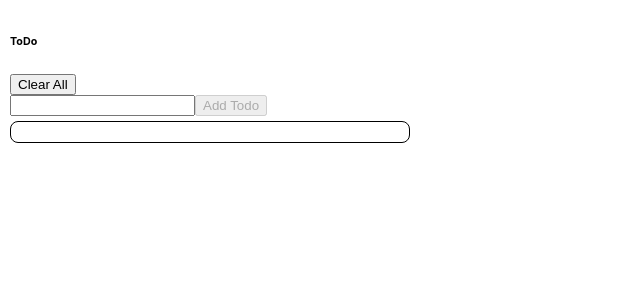
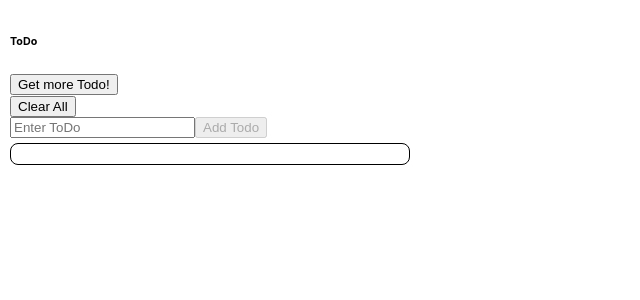
Before and after one commit to ADK920/todoListHook, a React (Create React App) app: page / in a window 1280 px wide. Shown: the top 300 px of the page, without its empty margins (0-640 px from the left). Built offline with nearby package versions, Linux system fonts and the light colour scheme.

Commit message:
separate state

```diff
--- a/src/components/Todo/Todo.js
+++ b/src/components/Todo/Todo.js
@@ -1,59 +1,70 @@
-import React, { useState } from 'react'
+import React, { useState, useEffect } from 'react'
 import ItemList from '../ItemList/ItemList';
 
 import './Todo.css';
 
 function TodoList() {
     const newItem = () => {
-        return { value: '', completed: false };
+        return { userId: 0, id: 2000, title: '', completed: false };
     }
-    const [state, setState] = useState({ item: newItem(), items: [] });
+
+    const [item, setItem] = useState(newItem());
+    const [items, setItems] = useState([]);
 
     const handleChange = evt => {
-        const item = { ...state.item };
-        item.value = evt.target.value;
-        setState({ ...state, item });
+        const updateItem = { ...item };
+        updateItem.title = evt.target.value;
+        setItem(updateItem);
     };
 
     const onAdd = () => {
-        const items = [...state.items];
-        items.push(state.item);
-        setState({ ...state, items, item: newItem() });
+        const addItems = [...items];
+        addItems.push(item);
+        setItems(items);
+        setItem(newItem());
     };
 
     const onComplete = (e, index) => {
-        const items = [...state.items];
-        const item = { ...items[index] };
-        item.completed = true;
-        items[index] = item;
-        setState({ ...state, items });
+        const completeItems = [...items];
+        const completedItem = { ...items[index] };
+        completedItem.completed = true;
+        completeItems[index] = item;
+        setItems(completeItems);
     };
 
     const onRemove = (e, index) => {
-        const items = [...state.items];
-        items.splice(index, 1);
-        setState({ ...state, items });
+        const removeItems = [...items];
+        removeItems.splice(index, 1);
+        setItems(removeItems);
     };
 
     const clearTodos = evt => {
-        setState({ ...state, items: [] });
+        setItems([]);
     };
-    const item = state.item;
-    const items = state.items;
-    return (
+
+    const getTodos = evt => {
+        fetch('https://jsonplaceholder.typicode.com/todos')
+            .then(res => res.json())
+            .then(res => setItems(res));
+    }
+
+    const content = (
         <div className='todo-list'>
             <h6>ToDo</h6>
-            <span>{item.value}</span>
+            <div>
+                <button onClick={getTodos}>Get more Todo!</button>
+            </div>
             <div>
                 <button onClick={clearTodos}>Clear All</button>
             </div>
             <div className='item-adder'>
-                <input value={item.value} onChange={handleChange}></input>
-                <button onClick={onAdd} disabled={item.value.length === 0}>Add Todo</button>
+                <input placeholder="Enter ToDo" value={item.title} onChange={handleChange}></input>
+                <button onClick={onAdd} disabled={item.title.length === 0}>Add Todo</button>
             </div>
             <ItemList items={items} onComplete={onComplete} onRemove={onRemove}></ItemList>
         </div>
     );
+    return content;
 }
 
 export default TodoList;
```
